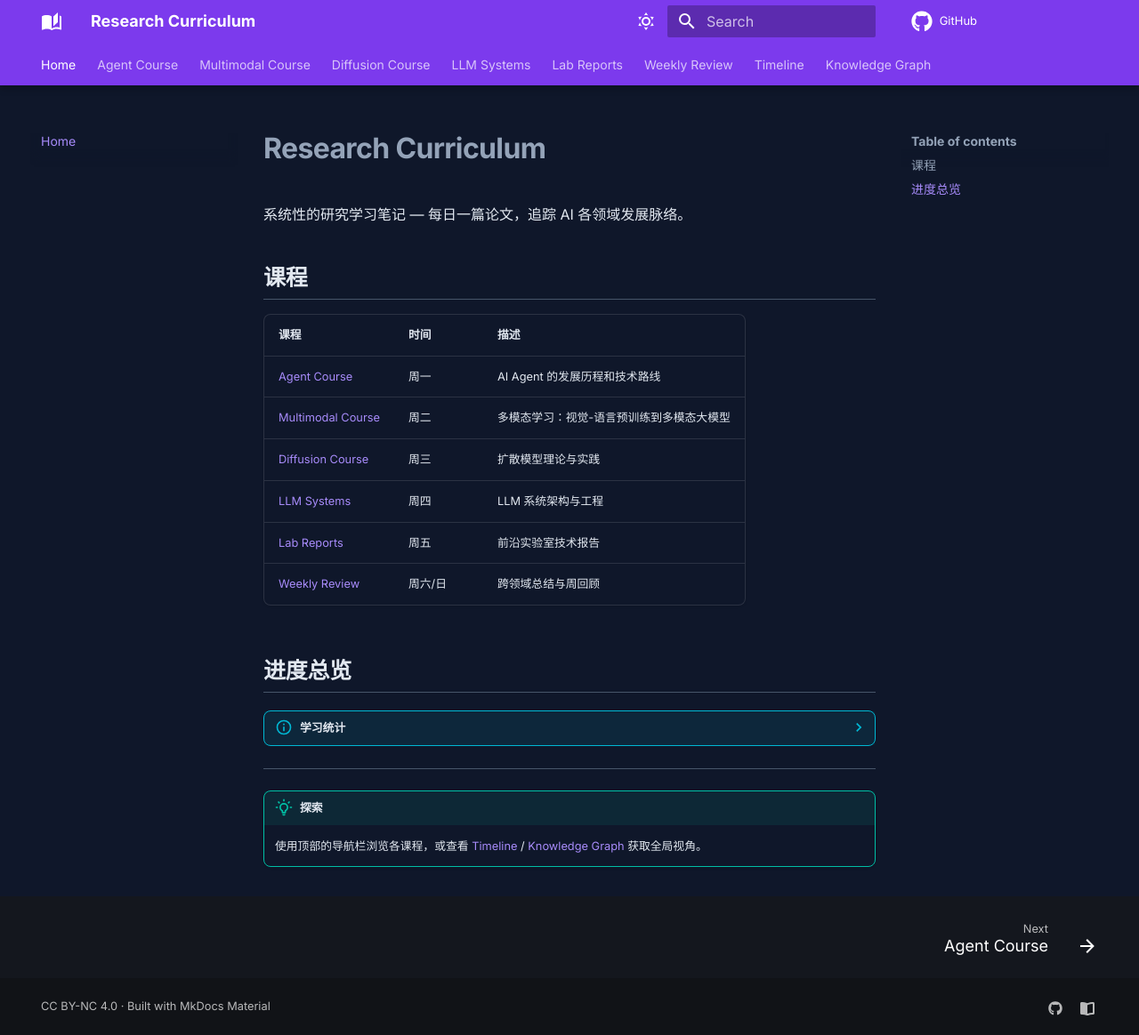
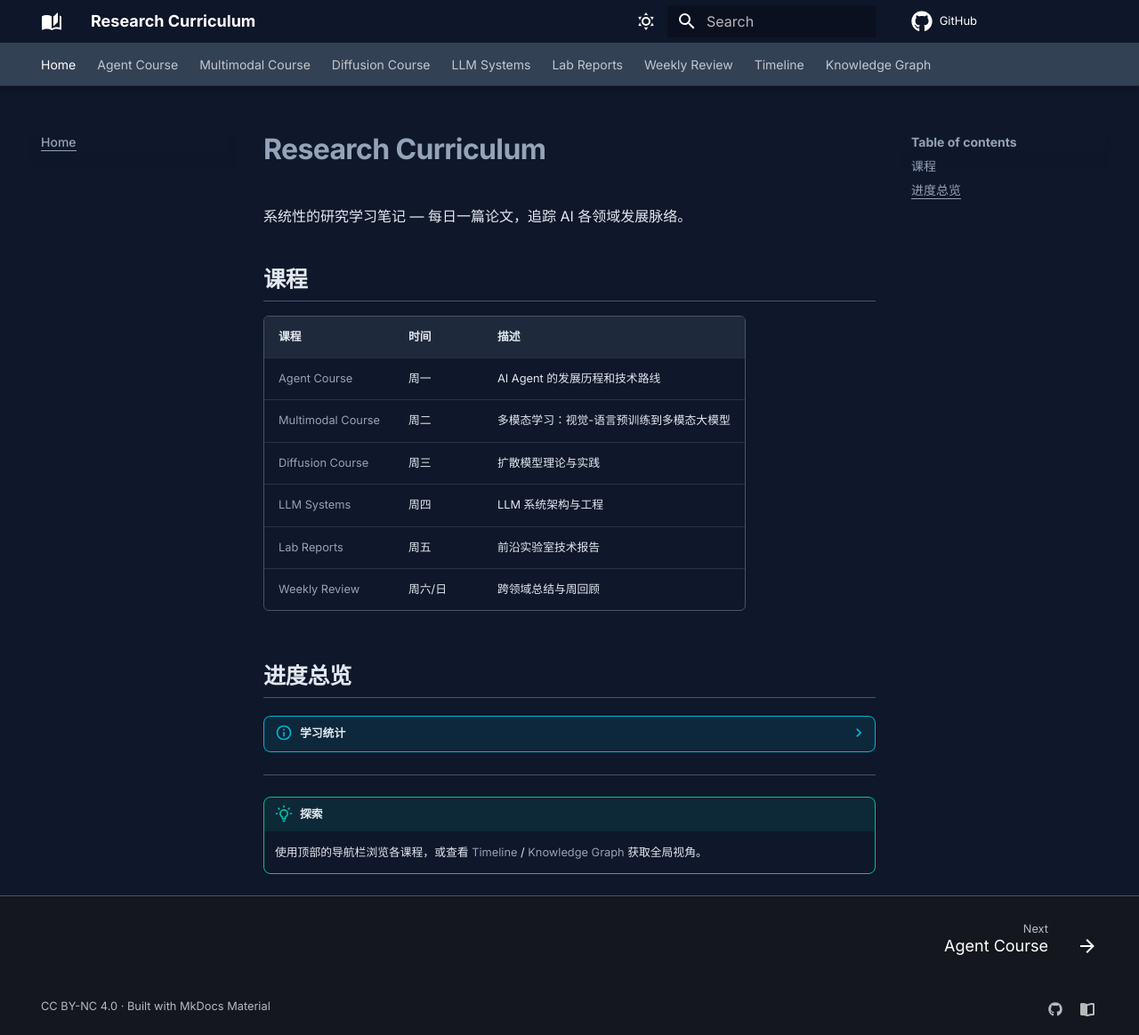
Before and after one commit to caiyuanrui/research-curriculum, an MkDocs documentation site: the page built from docs/index.md, in a window 1280 px wide and 1164 px high. Shown: the whole window at 89% size. Built offline with MkDocs 1.6.1 and Material for MkDocs 9.7.7, drawn with Linux system fonts in a browser that asks for light colours; comment, search, counter and statistics services are not loaded.

Commit message:
Theme: purple -> dark gray, glass header, restrained accents

```diff
--- a/docs/stylesheets/extra.css
+++ b/docs/stylesheets/extra.css
@@ -1,10 +1,11 @@
+/* ── Dark mode ── */
 [data-md-color-scheme="slate"] {
-  --md-primary-fg-color: #7c3aed;
-  --md-primary-fg-color--light: #a78bfa;
-  --md-primary-fg-color--dark: #5b21b6;
-  --md-accent-fg-color: #2dd4bf;
-  --md-accent-fg-color--light: #5eead4;
-  --md-accent-fg-color--dark: #14b8a6;
+  --md-primary-fg-color: #334155;
+  --md-primary-fg-color--light: #475569;
+  --md-primary-fg-color--dark: #1e293b;
+  --md-accent-fg-color: #94a3b8;
+  --md-accent-fg-color--light: #cbd5e1;
+  --md-accent-fg-color--dark: #64748b;
   --md-default-bg-color: #0f172a;
   --md-default-fg-color: #e2e8f0;
   --md-default-fg-color--light: #94a3b8;
@@ -12,27 +13,59 @@
   --md-default-fg-color--lightest: #475569;
   --md-code-bg-color: #1e293b;
   --md-code-fg-color: #e2e8f0;
-  --md-typeset-a-color: #a78bfa;
+  --md-typeset-a-color: #94a3b8;
 }
 
+/* ── Light mode ── */
 [data-md-color-scheme="default"] {
-  --md-primary-fg-color: #7c3aed;
-  --md-primary-fg-color--light: #a78bfa;
-  --md-primary-fg-color--dark: #5b21b6;
-  --md-accent-fg-color: #0891b2;
-  --md-accent-fg-color--light: #06b6d4;
-  --md-accent-fg-color--dark: #0e7490;
+  --md-primary-fg-color: #475569;
+  --md-primary-fg-color--light: #64748b;
+  --md-primary-fg-color--dark: #334155;
+  --md-accent-fg-color: #64748b;
+  --md-accent-fg-color--light: #94a3b8;
+  --md-accent-fg-color--dark: #475569;
+  --md-typeset-a-color: #475569;
 }
 
-/* Better typography */
+/* ── Header: glass, no color block ── */
+.md-header {
+  background-color: rgba(15, 23, 42, 0.75);
+  backdrop-filter: blur(10px);
+  -webkit-backdrop-filter: blur(10px);
+  border-bottom: 1px solid #1e293b;
+}
+
+[data-md-color-scheme="default"] .md-header {
+  background-color: rgba(255, 255, 255, 0.8);
+  border-bottom: 1px solid #e2e8f0;
+}
+
+/* ── Active nav: subtle bg + accent text ── */
+.md-nav__link--active {
+  color: var(--md-typeset-a-color) !important;
+  font-weight: 500;
+}
+
+.md-nav__link--active .md-ellipsis {
+  border-bottom: 1px solid var(--md-typeset-a-color);
+}
+
+/* ── Sidebar nav titles ── */
+.md-nav--primary .md-nav__title {
+  font-weight: 600;
+  color: var(--md-default-fg-color);
+}
+
+/* ── Typography ── */
 .md-typeset {
   font-size: 0.8rem;
-  line-height: 1.7;
+  line-height: 1.75;
 }
 
 .md-typeset h1 {
   font-weight: 700;
   letter-spacing: -0.02em;
+  margin-top: 0;
 }
 
 .md-typeset h2 {
@@ -40,45 +73,83 @@
   letter-spacing: -0.01em;
   border-bottom: 1px solid var(--md-default-fg-color--lightest);
   padding-bottom: 0.3rem;
+  margin-top: 2rem;
 }
 
 .md-typeset h3 {
   font-weight: 600;
+  margin-top: 1.5rem;
 }
 
-/* Code block improvements */
+/* ── Code blocks ── */
 .md-typeset pre > code {
   border-radius: 8px;
+  font-size: 0.78rem;
 }
 
-/* Smooth card style for admonitions */
+.md-typeset code {
+  font-size: 0.78em;
+  background-color: var(--md-code-bg-color);
+  border-radius: 4px;
+  padding: 0 0.25em;
+}
+
+/* ── Blockquote: accent left border ── */
+.md-typeset blockquote {
+  border-left: 3px solid var(--md-typeset-a-color);
+  color: var(--md-default-fg-color--light);
+  padding-left: 1rem;
+}
+
+/* ── Admonition / details: clean cards ── */
 .md-typeset .admonition,
 .md-typeset details {
   border-radius: 8px;
-  box-shadow: 0 1px 3px rgba(0,0,0,0.1);
+  border: 1px solid var(--md-default-fg-color--lightest);
+  box-shadow: none;
 }
 
-/* Navigation improvements */
-.md-nav--primary .md-nav__title {
+/* ── Tables: clean ── */
+.md-typeset table:not([class]) {
+  border-radius: 6px;
+  overflow: hidden;
+  border: 1px solid var(--md-default-fg-color--lightest);
+  box-shadow: none;
+}
+
+.md-typeset table:not([class]) th {
+  background-color: var(--md-code-bg-color);
   font-weight: 600;
 }
 
-/* Table improvements */
-.md-typeset table:not([class]) {
-  border-radius: 8px;
-  overflow: hidden;
-  box-shadow: 0 1px 3px rgba(0,0,0,0.1);
+/* ── TOC ── */
+.md-nav--secondary .md-nav__link--active {
+  color: var(--md-typeset-a-color) !important;
 }
 
-/* MathJax block display */
+/* ── Footer ── */
+.md-footer {
+  border-top: 1px solid var(--md-default-fg-color--lightest);
+}
+
+.md-footer-meta {
+  background-color: transparent;
+}
+
+/* ── Search ── */
+[data-md-toggle="search"]:checked ~ .md-header .md-search__form {
+  border-radius: 6px;
+}
+
+/* ── Math display ── */
 .md-typeset .MathJax {
   font-size: 1.1em;
 }
 
-/* Progress indicators */
+/* ── Progress bars ── */
 .progress-bar {
   display: inline-block;
   height: 8px;
   border-radius: 4px;
-  background: linear-gradient(90deg, var(--md-accent-fg-color), var(--md-primary-fg-color));
+  background: var(--md-accent-fg-color);
 }
```
